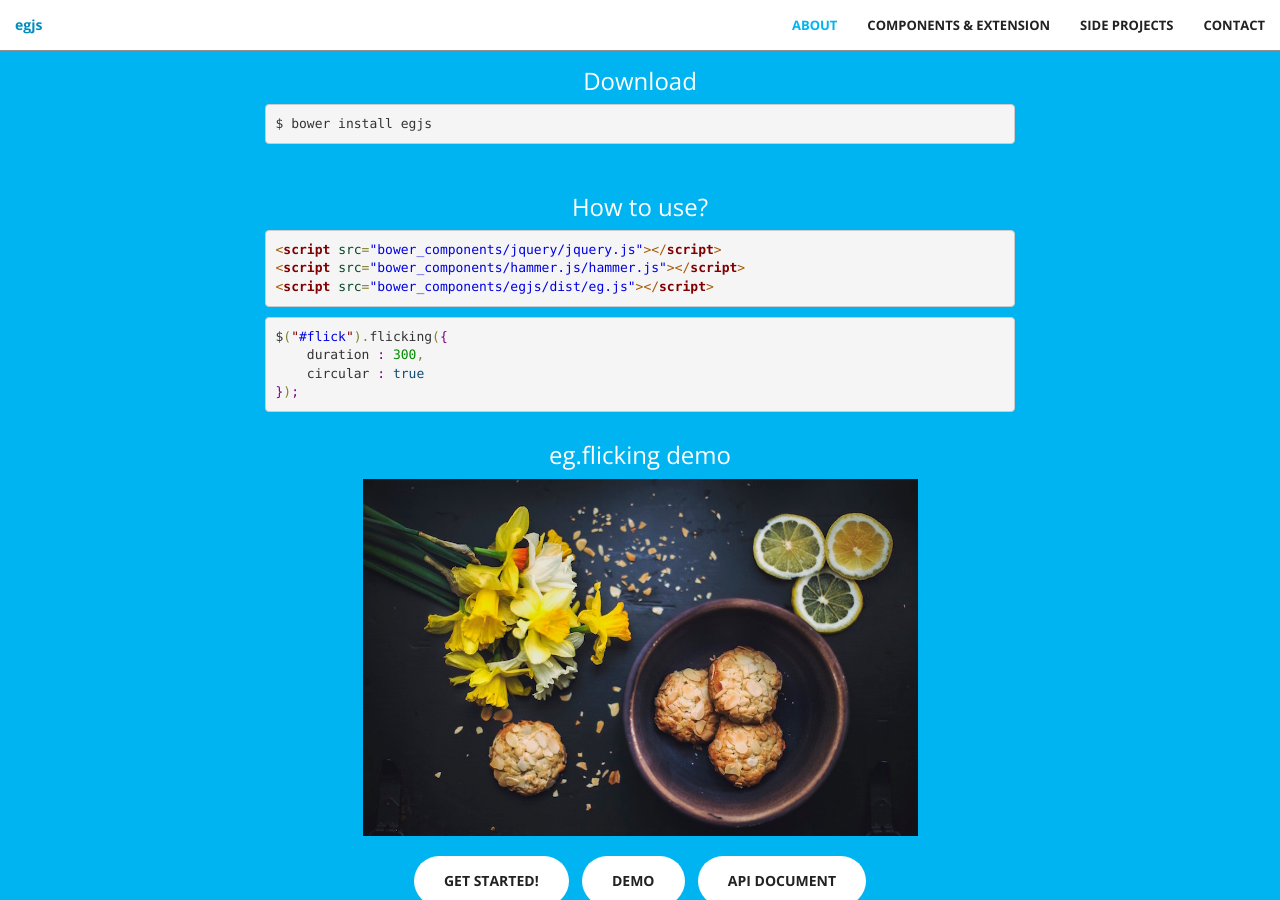
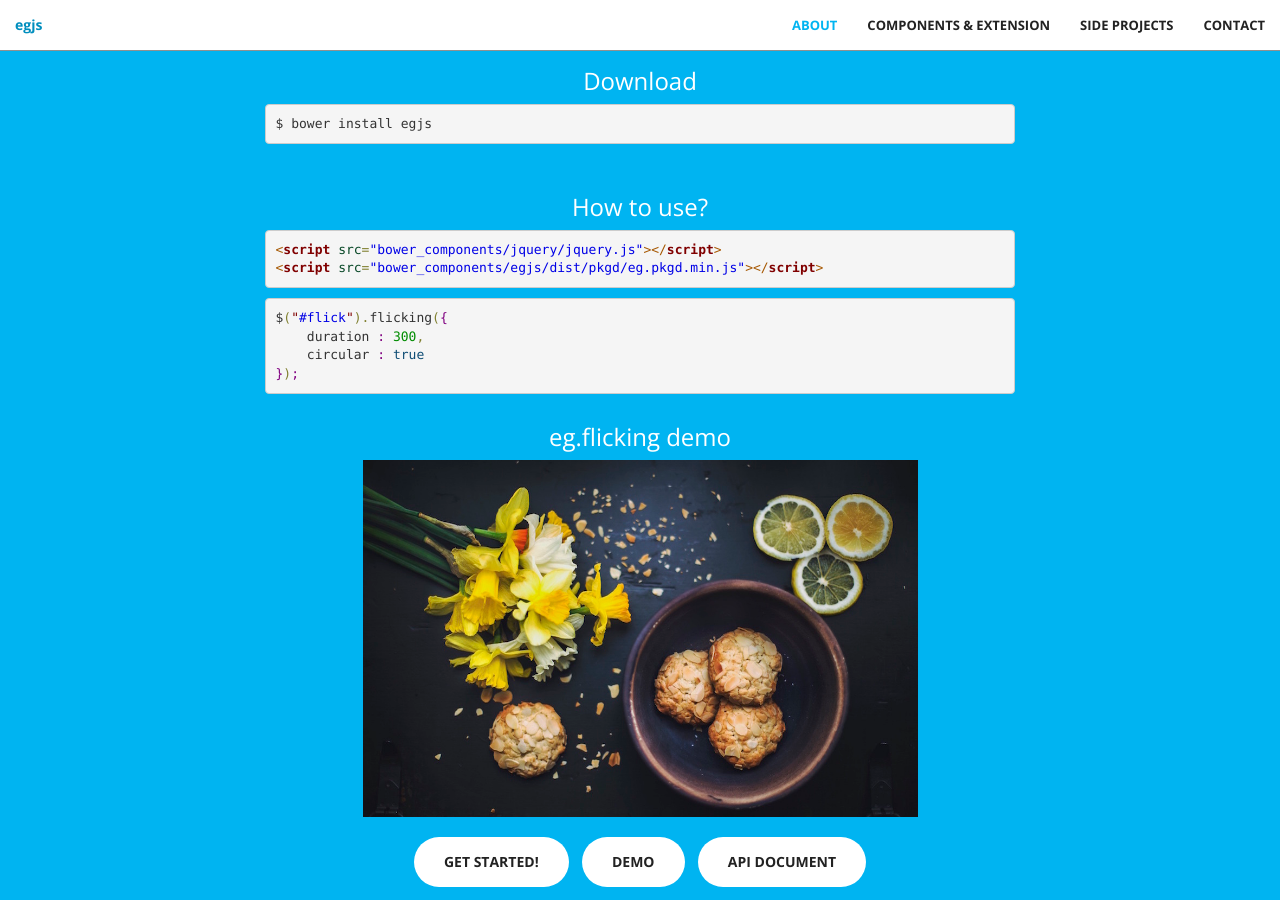
Before and after one commit to naver/egjs, a Jekyll site: the page built from index.html, in a window 1280 px wide and 900 px high, scrolled down 1096 px. Built offline with Jekyll 4.4.1, drawn with Linux system fonts in a browser that asks for light colours.

Commit message:
update gh-pages

```diff
--- a/_includes/about.html
+++ b/_includes/about.html
@@ -14,8 +14,7 @@
                 <br>
                 <h3 class="text-center">How to use?</h3>
                 <pre><span style='color:#a65700; '>&lt;</span><span style='color:#800000; font-weight:bold; '>script</span><span style='color:#274796; '> </span><span style='color:#074726; '>src</span><span style='color:#808030; '>=</span><span style='color:#0000e6; '>"bower_components/jquery/jquery.js"</span><span style='color:#a65700; '>></span><span style='color:#a65700; '>&lt;/</span><span style='color:#800000; font-weight:bold; '>script</span><span style='color:#a65700; '>></span>
-<span style='color:#a65700; '>&lt;</span><span style='color:#800000; font-weight:bold; '>script</span><span style='color:#274796; '> </span><span style='color:#074726; '>src</span><span style='color:#808030; '>=</span><span style='color:#0000e6; '>"bower_components/hammer.js/hammer.js"</span><span style='color:#a65700; '>></span><span style='color:#a65700; '>&lt;/</span><span style='color:#800000; font-weight:bold; '>script</span><span style='color:#a65700; '>></span>
-<span style='color:#a65700; '>&lt;</span><span style='color:#800000; font-weight:bold; '>script</span><span style='color:#274796; '> </span><span style='color:#074726; '>src</span><span style='color:#808030; '>=</span><span style='color:#0000e6; '>"bower_components/egjs/dist/eg.js"</span><span style='color:#a65700; '>></span><span style='color:#a65700; '>&lt;/</span><span style='color:#800000; font-weight:bold; '>script</span><span style='color:#a65700; '>></span></pre>
+<span style='color:#a65700; '>&lt;</span><span style='color:#800000; font-weight:bold; '>script</span><span style='color:#274796; '> </span><span style='color:#074726; '>src</span><span style='color:#808030; '>=</span><span style='color:#0000e6; '>"bower_components/egjs/dist/pkgd/eg.pkgd.min.js"</span><span style='color:#a65700; '>></span><span style='color:#a65700; '>&lt;/</span><span style='color:#800000; font-weight:bold; '>script</span><span style='color:#a65700; '>></span></pre>
 
                 <pre>$<span style='color:#808030; '>(</span><span style='color:#800000; '>"</span><span style='color:#0000e6; '>#flick</span><span style='color:#800000; '>"</span><span style='color:#808030; '>)</span><span style='color:#808030; '>.</span>flicking<span style='color:#808030; '>(</span><span style='color:#800080; '>{</span>
     duration <span style='color:#800080; '>:</span> <span style='color:#008c00; '>300</span><span style='color:#808030; '>,</span>
```
